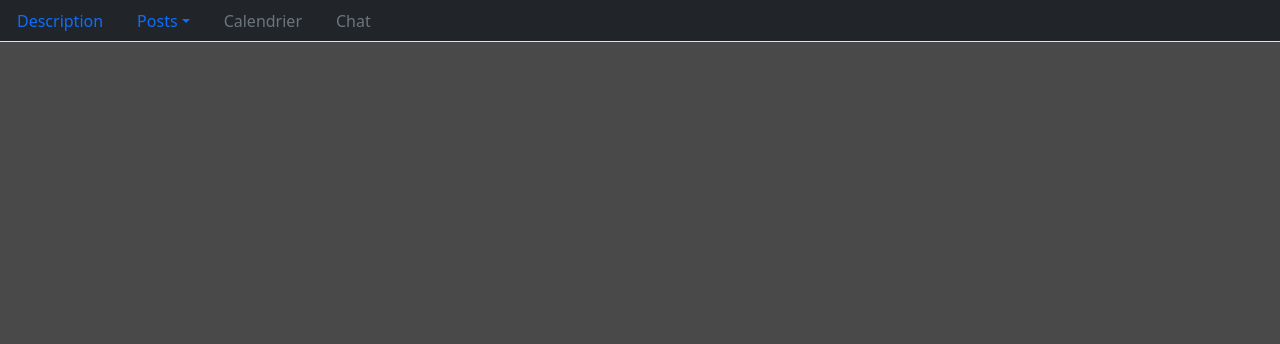
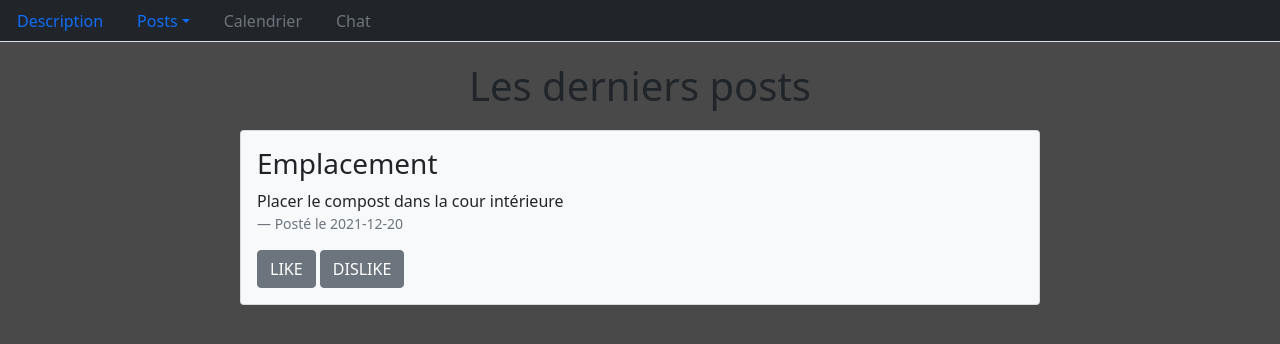
Before and after one commit to rouxmi/Bird-Democratie-Participative, a Flask app: page /sub/1/post in a window 1280 px wide. Shown: the part 56-400 px from the top of the page. Run offline with Flask 2, Linux system fonts and the light colour scheme; data comes from the database, SQL or seed files in the repository.

Commit message:
Afficher les posts sur chaque subs

```diff
--- a/app.py
+++ b/app.py
@@ -83,7 +83,12 @@ def viewsub(id):
 
 @app.route('/sub/<id>/post')
 def viewpost(id):
-     return render_template('viewpost.html', data=id)
+     db = sqlite3.connect('database.db')
+     cursor = db.cursor()
+     query = '''SELECT titre,description,id_sub,date_creation FROM posts WHERE id_sub=? ORDER BY date_creation;'''
+     cursor.execute(query,id)
+     L =(cursor.fetchall(),id)
+     return render_template('viewpost.html', data=L)
 
 
 @app.route('/sub/<id>/creationpost')
--- a/templates/viewpost.html
+++ b/templates/viewpost.html
@@ -8,12 +8,12 @@
 {% block content %}
 <ul class="nav nav-tabs navbar-dark bg-dark">
   <li class="nav-item">
-      <a class="nav-link " aria-current="page" href="/sub/{{ data }} ">Description</a>
+    <a class="nav-link " aria-current="page" href="/sub/{{ data[1] }} ">Description</a>
   </li>
   <li class="nav-item active dropdown">
     <a class="nav-link dropdown-toggle" id="navbarDropdown" role="button" data-bs-toggle="dropdown" aria-expanded="false" href="#">Posts</a>
     <ul class="dropdown-menu" aria-labelledby="navbarDropdown">
-        <li><a class="dropdown-item" href="/sub/{{ data }}/creationpost">Créer un post</a></li>
+      <li><a class="dropdown-item" href="/sub/{{ data[1] }}/creationpost">Créer un post</a></li>
     </ul>
   </li>
   <li class="nav-item">
@@ -23,4 +23,22 @@
     <a class="nav-link disabled">Chat</a>
   </li>
 </ul>
+
+<body style = "background-color: rgb(73, 73, 73);">
+  <h1 style = "margin: auto;text-align: center;padding: 20px;">Les derniers posts</h1>
+  <div class="card-columns">
+  {% for item in data[0] %}
+      <div class="card bg-light mb-3" style="width : 50rem; margin:auto;">
+        <div class="card-body">
+            <h3 class="card-title">{{item[0]}}</h3>
+            <p class="card-text">{{item[1]}}</p>
+            <footer class = "blockquote-footer">Posté le {{item[3]}}</footer>
+            <button class = "btn btn-block btn-secondary">LIKE</button>
+            <button class = "btn btn-block btn-secondary">DISLIKE</button>
+        </div>
+
+      </div>
+  {% endfor %}
+  </div>
+</body>
 {% endblock %}
```
Lines whose indentation alone changed are shown as unchanged.
